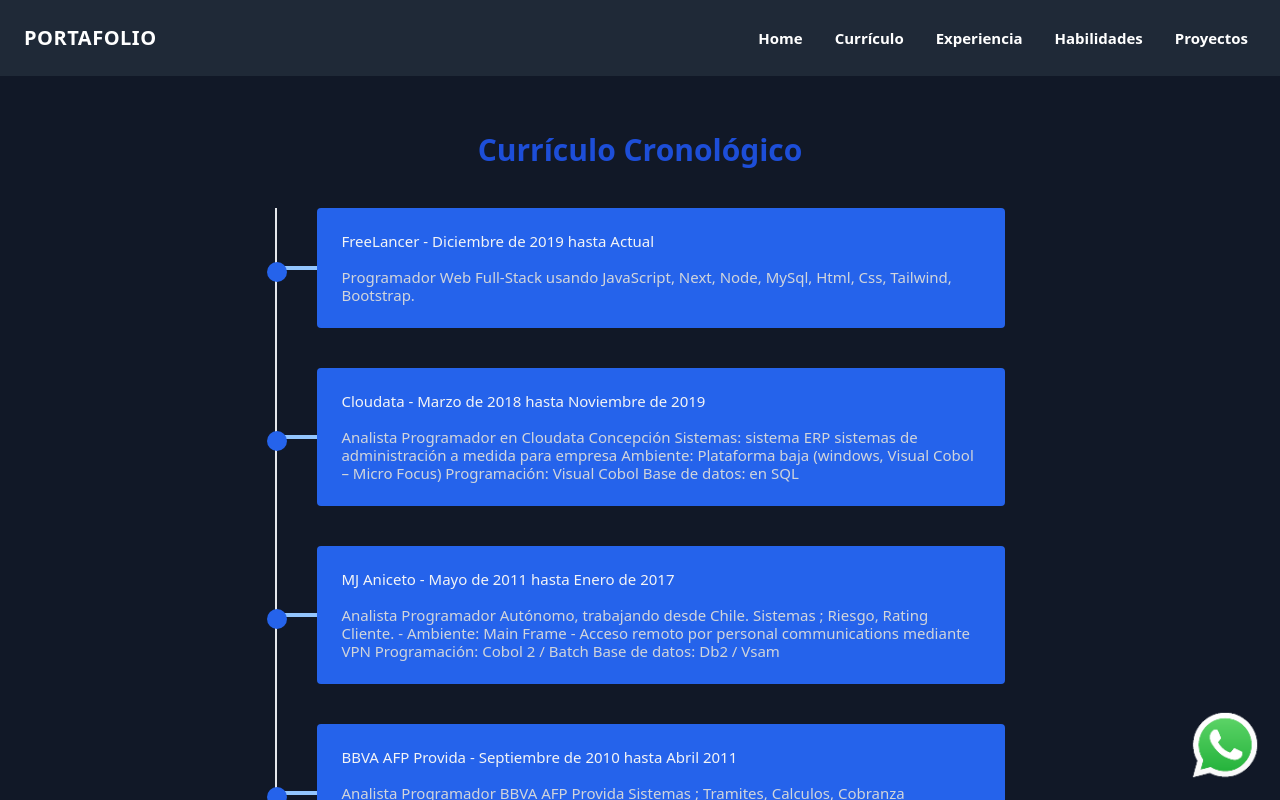
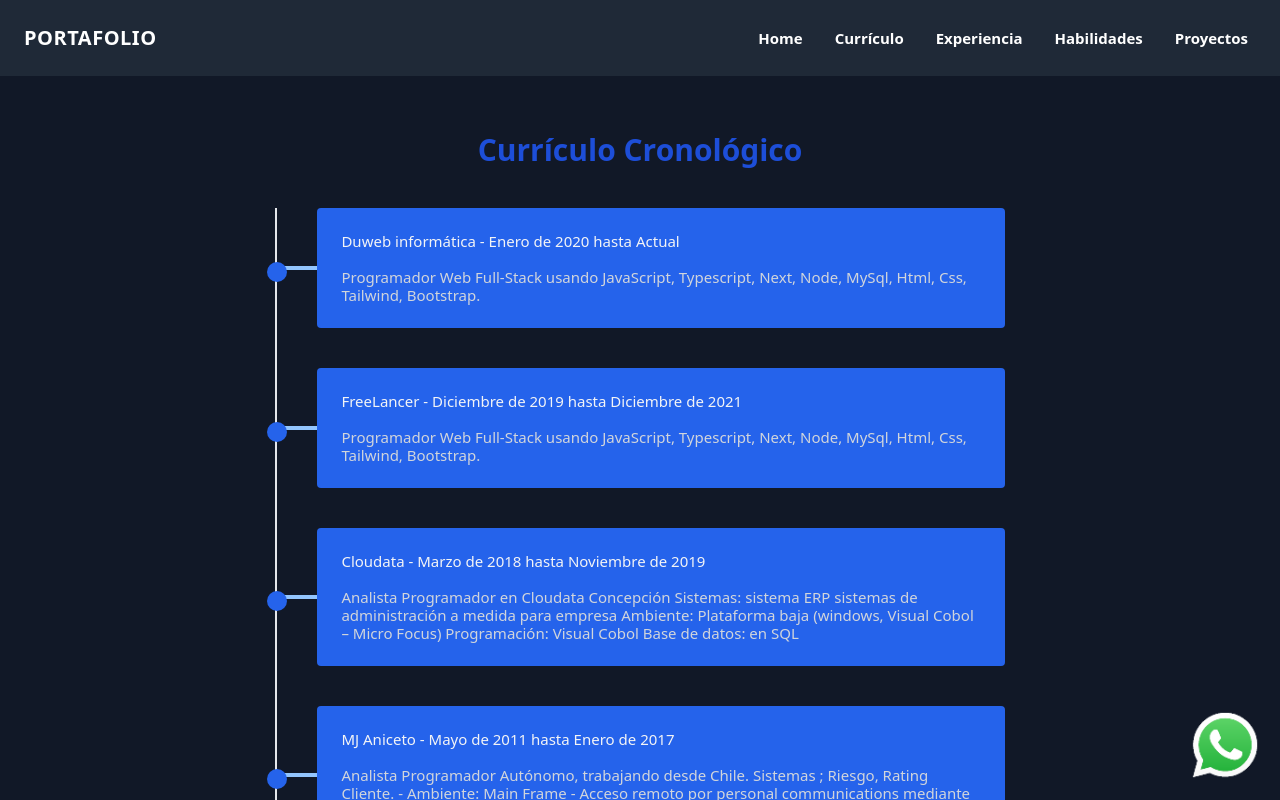
Before and after one commit to ivanugarte/portafolio.next, a Next.js app: page /curriculo in a window 1280 px wide. Shown: the top 800 px of the page. Built offline with nearby package versions, Linux system fonts and the light colour scheme.

Commit message:
otro commit

```diff
--- a/profile.js
+++ b/profile.js
@@ -29,11 +29,11 @@ export const skills = [
   },
   {
     skill: "React Js",
-    percentage: 60,
+    percentage: 70,
   },
   {
     skill: "Next Js",
-    percentage: 60,
+    percentage: 70,
   },
 ];
 
@@ -73,14 +73,22 @@ export const projects = [
 export const experiences = [
   {
     id: 1,
-    company: "FreeLancer",
-    from: "- Diciembre de 2019",
+    company: "Duweb informática",
+    from: "- Enero de 2020",
     to: "Actual",
     description:
-      "Programador Web Full-Stack usando JavaScript, Next, Node, MySql, Html, Css, Tailwind, Bootstrap.",
+      "Programador Web Full-Stack usando JavaScript, Typescript, Next, Node, MySql, Html, Css, Tailwind, Bootstrap.",
   },
   {
     id: 2,
+    company: "FreeLancer",
+    from: "- Diciembre de 2019",
+    to: "Diciembre de 2021",
+    description:
+      "Programador Web Full-Stack usando JavaScript, Typescript, Next, Node, MySql, Html, Css, Tailwind, Bootstrap.",
+  },
+  {
+    id: 3,
     company: "Cloudata",
     from: "- Marzo de 2018",
     to: "Noviembre de 2019",
@@ -88,7 +96,7 @@ export const experiences = [
       "Analista Programador en Cloudata Concepción Sistemas: sistema ERP sistemas de administración a medida para empresa Ambiente: Plataforma baja (windows, Visual Cobol – Micro Focus)  Programación: Visual Cobol Base de datos: en SQL",
   },
   {
-    id: 3,
+    id: 4,
     company: "MJ Aniceto",
     from: "- Mayo de 2011",
     to: " Enero de 2017",
@@ -96,7 +104,7 @@ export const experiences = [
       "Analista Programador Autónomo, trabajando desde Chile. Sistemas ; Riesgo, Rating Cliente. - Ambiente: Main Frame - Acceso remoto por personal communications mediante VPN Programación: Cobol 2 / Batch Base de datos: Db2 / Vsam",
   },
   {
-    id: 4,
+    id: 5,
     company: "BBVA AFP Provida",
     from: "- Septiembre de 2010",
     to: "Abril 2011",
@@ -104,7 +112,7 @@ export const experiences = [
       "Analista Programador BBVA AFP Provida Sistemas ; Tramites, Calculos, Cobranza Ambiente: Main Frame / Mvs / Cics / TSO / Changeman / Control M / Altamira Programación: Cobol 2 / Batch / Cics Base de datos: Db2 / Vsam",
   },
   {
-    id: 5,
+    id: 6,
     company: "Citi Bank",
     from: "- Enero de 2010",
     to: "Junio 2010 ",
@@ -112,7 +120,7 @@ export const experiences = [
       " Analista Programador Citi Bank Sistemas Bancarios Ambiente: Main Frame / Mvs / Cics / TSO / Changeman / Control M / Altamira Programación: Cobol 2 / Cics Base de datos: Db2 / Vsam",
   },
   {
-    id: 6,
+    id: 7,
     company: "Kibernum Informática",
     from: "- Junio de 2008",
     to: "Agosto de 2009",
@@ -120,7 +128,7 @@ export const experiences = [
       " Analista Programador Banco Estado de Chile Sistema Hipotecario / Sistema de Tarjetas (conversión Datacom / DB2), Ambiente: Main Frame / Mvs / Cics / Roscoe Programación: Cobol 2 / Cics Base de datos: Db2 / Vsam / Datacom",
   },
   {
-    id: 7,
+    id: 8,
     company: "WIZ informática",
     from: "- Enero 2007",
     to: "Octubre 2007",
@@ -128,7 +136,7 @@ export const experiences = [
       " Consultor para Banco Abn Amro Real como Analista de Sistemas / Jefe de Fábrica de Software Sistema: Sistemas Bancarios, “Responsable por QA” Ambiente: Main Frame / Mvs / Cics / Roscoe / Tso / Endevor /Control-M Programación: Cobol / Cobol Cics “Command Level “ / PL1 / Natural / Bms-gt Base de datos: Sql / Vsam / Adabas",
   },
   {
-    id: 8,
+    id: 9,
     company: "CTIS informática",
     from: "- Enero de 2001",
     to: "Enero de 2007",
@@ -136,7 +144,7 @@ export const experiences = [
       " Consultor para Banco Abn Amro Real como Analista de Sistemas / Jefe de Fábrica de Software. Sistema: Sistemas Bancarios, “Responsable por QA” Ambiente: Main Frame / Mvs / Cics / Roscoe / Tso / Endevor /Control-M Programación: Cobol / Cobol Cics “Command Level “ / PL1 / Natural / Bms-gt Base de datos: Db2 / Vsam / Adabas",
   },
   {
-    id: 9,
+    id: 10,
     company:  "Cinco Tech",
     from: "– Julio de 1996",
     to: "Enero de 2001",
@@ -144,7 +152,7 @@ export const experiences = [
       " Consultor para Sul América Aetna Seguros como Analista de Sistemas / Programador, Sistemas: Auditoria, Contabilidad Responsable por el sistema de Siniestro (Reembolso) Coordinación del Proyecto - Siniestro (Reembolso Batch) Ambiente: Main Frame / Mvs / Cics / Roscoe / Qmf / Endevor / Control-M Programación: Cobol 1,2 / Csp / Easytrieve plus  Base de datos: Db2 / Sql / Vsam",
   },
   {
-    id: 10,
+    id: 11,
     company:  "Cohriun informática",
     from: "- Enero de 1995",
     to: " Julio de 1996",
@@ -152,7 +160,7 @@ export const experiences = [
       "Consultor para Komatsu do Brasil como Programador de computadores, Sistemas: Cuentas por Pagar, Contabilidad, Facturación, Importación/Exportación, Ambiente: Main Frame / Vm / Cics / Cms / Isql,  Programación: Cobol / Cobol Cics “Command level” Easytrieve / CSP Base de datos Sql / Vsam",
   },
   {
-    id: 11,
+    id: 12,
     company:  "Komatsu",
     from: "- Enero de 1991",
     to: "Diciembre de 1994",
@@ -160,7 +168,7 @@ export const experiences = [
       "Scheduler, Programador de Computadores.",
   },
   {
-    id: 12,
+    id: 13,
     company:  "Proconsult ",
     from: "- Enero de 1989",
     to: "Diciembre de 1991",
```
